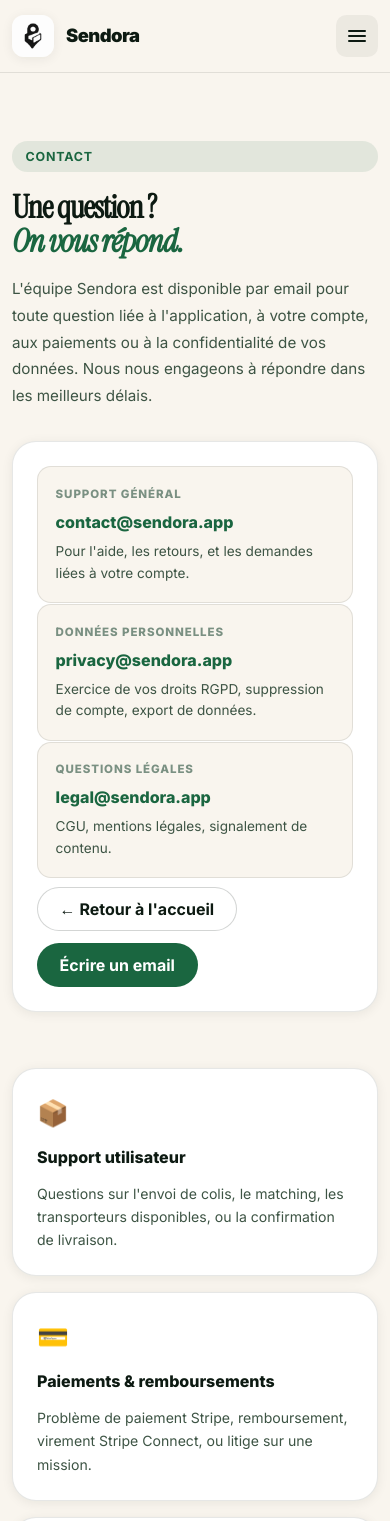
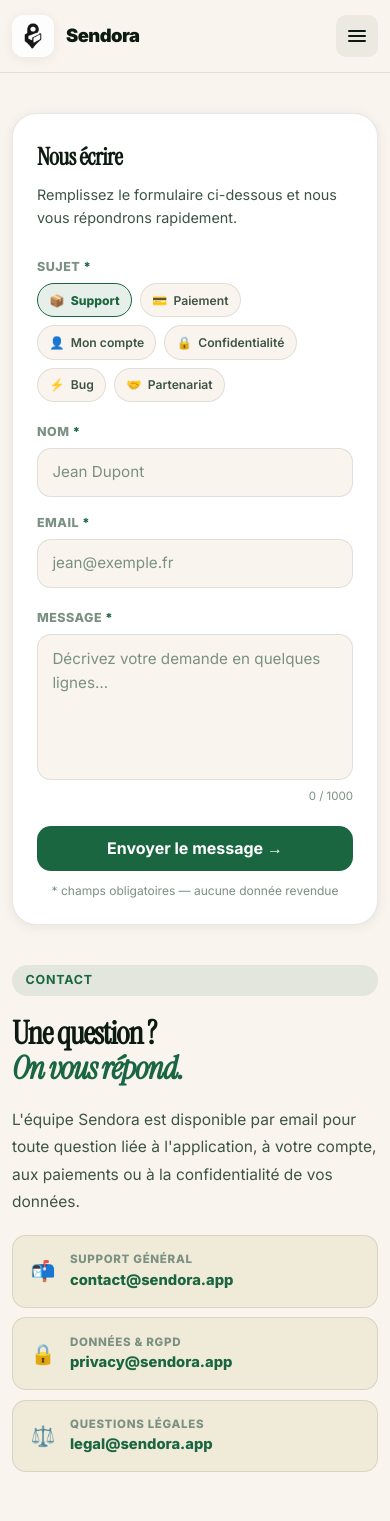
Before and after one commit to SDHCRRFR/sendora-app-web, a Vue app: page /contact in a window 390 px wide. Shown: the top 1521 px of the page. Built offline with nearby package versions, Linux system fonts and the light colour scheme; the HTML template or start-up script is replaced by a standard one.

Commit message:
add form

```diff
--- a/src/views/ContactView.vue
+++ b/src/views/ContactView.vue
@@ -3,47 +3,156 @@
 
     <section class="contact-hero">
       <div class="container contact-inner">
+
+        <!-- Intro -->
         <div class="contact-intro">
           <span class="chip">Contact</span>
-          <h1 class="page-title">Une question ?<br><em>On vous répond.</em></h1>
-          <p class="page-subtitle contact-lead">
+          <h1 class="contact-title">Une question ?<br><em>On vous répond.</em></h1>
+          <p class="contact-lead">
             L'équipe Sendora est disponible par email pour toute question liée à l'application,
             à votre compte, aux paiements ou à la confidentialité de vos données.
-            Nous nous engageons à répondre dans les meilleurs délais.
           </p>
+
+          <div class="contact-emails">
+            <a class="contact-email-row" href="mailto:contact@sendora.app">
+              <div class="cer-icon">📬</div>
+              <div>
+                <div class="cer-label">Support général</div>
+                <div class="cer-addr">contact@sendora.app</div>
+              </div>
+            </a>
+            <a class="contact-email-row" href="mailto:privacy@sendora.app">
+              <div class="cer-icon">🔒</div>
+              <div>
+                <div class="cer-label">Données & RGPD</div>
+                <div class="cer-addr">privacy@sendora.app</div>
+              </div>
+            </a>
+            <a class="contact-email-row" href="mailto:legal@sendora.app">
+              <div class="cer-icon">⚖️</div>
+              <div>
+                <div class="cer-label">Questions légales</div>
+                <div class="cer-addr">legal@sendora.app</div>
+              </div>
+            </a>
+          </div>
         </div>
 
-        <div class="surface contact-card">
-          <div class="contact-row">
-            <div class="cr-label">Support général</div>
-            <a class="cr-email" href="mailto:contact@sendora.app">contact@sendora.app</a>
-            <p class="cr-note">Pour l'aide, les retours, et les demandes liées à votre compte.</p>
+        <!-- Formulaire -->
+        <div class="surface form-card">
+
+          <!-- Succès -->
+          <div v-if="sent" class="form-success">
+            <div class="success-icon">✅</div>
+            <h2>Message envoyé !</h2>
+            <p>Merci de nous avoir contactés. Nous répondrons à <strong>{{ form.email }}</strong> dans les meilleurs délais.</p>
+            <button class="btn btn-primary" @click="reset">Envoyer un autre message</button>
           </div>
-          <div class="contact-row">
-            <div class="cr-label">Données personnelles</div>
-            <a class="cr-email" href="mailto:privacy@sendora.app">privacy@sendora.app</a>
-            <p class="cr-note">Exercice de vos droits RGPD, suppression de compte, export de données.</p>
-          </div>
-          <div class="contact-row">
-            <div class="cr-label">Questions légales</div>
-            <a class="cr-email" href="mailto:legal@sendora.app">legal@sendora.app</a>
-            <p class="cr-note">CGU, mentions légales, signalement de contenu.</p>
-          </div>
-          <div class="contact-actions">
-            <RouterLink to="/" class="btn btn-secondary">← Retour à l'accueil</RouterLink>
-            <a class="btn btn-primary" href="mailto:contact@sendora.app?subject=Contact%20Sendora">Écrire un email</a>
-          </div>
+
+          <!-- Formulaire actif -->
+          <template v-else>
+            <div class="form-header">
+              <h2>Nous écrire</h2>
+              <p>Remplissez le formulaire ci-dessous et nous vous répondrons rapidement.</p>
+            </div>
+
+            <div class="form-body">
+
+              <!-- Sujet -->
+              <div class="field">
+                <label class="field-label">Sujet <span class="req">*</span></label>
+                <div class="subject-tabs">
+                  <button
+                    v-for="s in subjects"
+                    :key="s.value"
+                    type="button"
+                    class="subject-tab"
+                    :class="{ active: form.subject === s.value }"
+                    @click="form.subject = s.value"
+                  >
+                    <span>{{ s.icon }}</span>
+                    {{ s.label }}
+                  </button>
+                </div>
+              </div>
+
+              <!-- Nom + Email -->
+              <div class="field-row">
+                <div class="field">
+                  <label class="field-label" for="f-name">Nom <span class="req">*</span></label>
+                  <input
+                    id="f-name" type="text" class="field-input"
+                    placeholder="Jean Dupont"
+                    v-model="form.name"
+                    :class="{ error: errors.name }"
+                    @blur="validate('name')"
+                  />
+                  <span v-if="errors.name" class="field-error">{{ errors.name }}</span>
+                </div>
+                <div class="field">
+                  <label class="field-label" for="f-email">Email <span class="req">*</span></label>
+                  <input
+                    id="f-email" type="email" class="field-input"
+                    placeholder="jean@exemple.fr"
+                    v-model="form.email"
+                    :class="{ error: errors.email }"
+                    @blur="validate('email')"
+                  />
+                  <span v-if="errors.email" class="field-error">{{ errors.email }}</span>
+                </div>
+              </div>
+
+              <!-- Message -->
+              <div class="field">
+                <label class="field-label" for="f-msg">Message <span class="req">*</span></label>
+                <textarea
+                  id="f-msg" class="field-input field-textarea"
+                  placeholder="Décrivez votre demande en quelques lignes…"
+                  rows="5"
+                  v-model="form.message"
+                  :class="{ error: errors.message }"
+                  @blur="validate('message')"
+                ></textarea>
+                <div class="field-footer">
+                  <span v-if="errors.message" class="field-error">{{ errors.message }}</span>
+                  <span class="char-count" :class="{ warn: form.message.length > 900 }">
+                    {{ form.message.length }} / 1000
+                  </span>
+                </div>
+              </div>
+
+              <!-- Partenariat optionnel -->
+              <div class="field" v-if="form.subject === 'partnership'">
+                <label class="field-label" for="f-company">Société / Organisation</label>
+                <input
+                  id="f-company" type="text" class="field-input"
+                  placeholder="Nom de votre entreprise"
+                  v-model="form.company"
+                />
+              </div>
+
+              <!-- Submit -->
+              <div class="form-actions">
+                <button
+                  type="button"
+                  class="btn btn-primary btn-submit"
+                  :disabled="submitting"
+                  @click="submit"
+                >
+                  <span v-if="submitting" class="spinner"></span>
+                  <span v-else>Envoyer le message →</span>
+                </button>
+                <p class="form-note">* champs obligatoires — aucune donnée revendue</p>
+              </div>
+
+              <div v-if="globalError" class="form-global-error">
+                {{ globalError }}
+              </div>
+
+            </div>
+          </template>
         </div>
-      </div>
-    </section>
 
-    <section class="contact-topics">
-      <div class="container contact-grid">
-        <article class="surface topic-panel" v-for="topic in topics" :key="topic.title">
-          <span class="topic-icon">{{ topic.icon }}</span>
-          <h2>{{ topic.title }}</h2>
-          <p>{{ topic.desc }}</p>
-        </article>
       </div>
     </section>
 
@@ -51,88 +160,257 @@
 </template>
 
 <script lang="ts" setup>
-const topics = [
-  {
-    icon: '📦',
-    title: 'Support utilisateur',
-    desc: 'Questions sur l\'envoi de colis, le matching, les transporteurs disponibles, ou la confirmation de livraison.',
-  },
-  {
-    icon: '💳',
-    title: 'Paiements & remboursements',
-    desc: 'Problème de paiement Stripe, remboursement, virement Stripe Connect, ou litige sur une mission.',
-  },
-  {
-    icon: '🔐',
-    title: 'Compte & identité',
-    desc: 'Connexion, vérification KYC, modification des informations personnelles, ou suppression de compte.',
-  },
-  {
-    icon: '🛡️',
-    title: 'Confidentialité & RGPD',
-    desc: 'Accès à vos données, droit à l\'oubli, portabilité, ou réclamation auprès de la CNIL.',
-  },
-  {
-    icon: '⚡',
-    title: 'Signaler un problème',
-    desc: 'Bug dans l\'application, comportement bloquant, ou incident à signaler à l\'équipe technique.',
-  },
-  {
-    icon: '🤝',
-    title: 'Partenariats',
-    desc: 'Intégration, presse, collaboration institutionnelle ou question business. On est à l\'écoute.',
-  },
+import { reactive, ref } from 'vue'
+
+/* ── Sujets ── */
+const subjects = [
+  { value: 'support',     icon: '📦', label: 'Support' },
+  { value: 'payment',     icon: '💳', label: 'Paiement' },
+  { value: 'account',     icon: '👤', label: 'Mon compte' },
+  { value: 'privacy',     icon: '🔒', label: 'Confidentialité' },
+  { value: 'bug',         icon: '⚡', label: 'Bug' },
+  { value: 'partnership', icon: '🤝', label: 'Partenariat' },
 ]
+
+/* ── State ── */
+const form = reactive({
+  subject: 'support',
+  name: '',
+  email: '',
+  message: '',
+  company: '',
+})
+
+const errors    = reactive({ name: '', email: '', message: '' })
+const submitting = ref(false)
+const sent       = ref(false)
+const globalError = ref('')
+
+/* ── Validation ── */
+function validate(field: 'name' | 'email' | 'message') {
+  if (field === 'name') {
+    errors.name = form.name.trim().length < 2 ? 'Merci de renseigner votre nom.' : ''
+  }
+  if (field === 'email') {
+    const ok = /^[^\s@]+@[^\s@]+\.[^\s@]+$/.test(form.email)
+    errors.email = !ok ? 'Adresse email invalide.' : ''
+  }
+  if (field === 'message') {
+    const l = form.message.trim().length
+    if (l < 10)   errors.message = 'Votre message est trop court (min. 10 caractères).'
+    else if (l > 1000) errors.message = 'Message trop long (max. 1000 caractères).'
+    else               errors.message = ''
+  }
+}
+
+function validateAll() {
+  validate('name'); validate('email'); validate('message')
+  return !errors.name && !errors.email && !errors.message
+}
+
+/* ── Submit — mailto fallback simple ── */
+async function submit() {
+  globalError.value = ''
+  if (!validateAll()) return
+
+  submitting.value = true
+  // Simulate a brief loading then open mailto (backend à brancher plus tard)
+  await new Promise(r => setTimeout(r, 800))
+
+  const subjectLabel = subjects.find(s => s.value === form.subject)?.label ?? form.subject
+  const body = [
+    `Nom : ${form.name}`,
+    form.company ? `Société : ${form.company}` : '',
+    `Sujet : ${subjectLabel}`,
+    '',
+    form.message,
+  ].filter(Boolean).join('\n')
+
+  const mailto = `mailto:contact@sendora.app?subject=${encodeURIComponent('[Sendora] ' + subjectLabel)}&body=${encodeURIComponent(body)}`
+  window.location.href = mailto
+
+  submitting.value = false
+  sent.value = true
+}
+
+function reset() {
+  form.subject = 'support'
+  form.name = ''
+  form.email = ''
+  form.message = ''
+  form.company = ''
+  errors.name = ''
+  errors.email = ''
+  errors.message = ''
+  sent.value = false
+}
 </script>
 
 <style scoped>
-.contact-page   { padding: 2rem 0 5rem; }
-.contact-hero   { padding: 1.5rem 0 2.5rem; }
-.contact-inner  {
-  display: grid; grid-template-columns: 1fr 420px;
-  gap: 2rem; align-items: start;
-}
-.contact-intro  { display: grid; gap: 1.1rem; align-content: start; padding-top: .75rem; }
-.contact-intro .page-title { font-family: var(--font-display); letter-spacing: -.03em; }
-.contact-intro .page-title em { font-style: italic; color: var(--verdant); }
-.contact-lead   { font-size: .95rem; }
+.contact-page { padding: 2.5rem 0 5rem; }
 
-.contact-card { padding: 1.5rem; display: grid; gap: 1px; overflow: hidden; }
-.contact-row {
-  padding: 1.1rem;
-  background: var(--cream); border-radius: var(--radius);
-  border: 1px solid var(--border);
-}
-.cr-label {
-  font-size: .72rem; font-weight: 800; letter-spacing: .08em;
-  text-transform: uppercase; color: var(--text-muted); margin-bottom: .4rem;
-}
-.cr-email {
-  display: inline-block; font-size: 1rem; font-weight: 800;
-  color: var(--verdant); margin-bottom: .35rem;
-}
-.cr-note { font-size: .85rem; color: var(--text-secondary); line-height: 1.6; margin: 0; }
-.contact-actions {
-  display: flex; gap: .75rem; flex-wrap: wrap;
-  padding-top: .5rem;
+/* ── Layout ── */
+.contact-inner {
+  display: grid;
+  grid-template-columns: 1fr 520px;
+  gap: clamp(2rem, 4vw, 4rem);
+  align-items: start;
 }
 
-.contact-topics { padding-top: 1rem; }
-.contact-grid {
-  display: grid;
-  grid-template-columns: repeat(3, 1fr);
-  gap: 1rem;
+/* ── Intro ── */
+.contact-intro { display: flex; flex-direction: column; gap: 1.25rem; padding-top: .5rem; }
+.contact-title {
+  font-family: var(--font-display);
+  font-size: clamp(2rem, 4vw, 2.9rem);
+  line-height: 1.1; letter-spacing: -.03em;
+  color: var(--ink); margin: 0;
 }
-.topic-panel { padding: 1.5rem; display: grid; gap: .7rem; }
-.topic-icon  { font-size: 1.6rem; }
-.topic-panel h2 { margin: 0; font-size: 1rem; font-weight: 800; }
-.topic-panel p  { margin: 0; font-size: .88rem; color: var(--text-secondary); line-height: 1.65; }
+.contact-title em { font-style: italic; color: var(--verdant); }
+.contact-lead {
+  font-size: .97rem; color: var(--text-secondary); line-height: 1.75; margin: 0;
+}
 
-@media (max-width: 900px) {
+/* Email rows */
+.contact-emails { display: flex; flex-direction: column; gap: .6rem; }
+.contact-email-row {
+  display: flex; align-items: center; gap: .9rem;
+  padding: .9rem 1.1rem;
+  background: var(--cream-deep); border: 1px solid var(--border);
+  border-radius: var(--radius);
+  transition: border-color var(--transition), box-shadow var(--transition);
+}
+.contact-email-row:hover {
+  border-color: rgba(26,102,64,.3); box-shadow: var(--shadow-sm);
+}
+.cer-icon  { font-size: 1.25rem; flex-shrink: 0; }
+.cer-label { font-size: .72rem; font-weight: 800; letter-spacing: .06em; text-transform: uppercase; color: var(--text-muted); }
+.cer-addr  { font-size: .92rem; font-weight: 800; color: var(--verdant); }
+
+/* ── Form card ── */
+.form-card { padding: clamp(1.5rem, 3vw, 2rem); }
+
+.form-header { margin-bottom: 1.75rem; }
+.form-header h2 {
+  font-family: var(--font-display);
+  font-size: 1.5rem; letter-spacing: -.02em;
+  color: var(--ink); margin: 0 0 .4rem;
+}
+.form-header p { font-size: .9rem; color: var(--text-secondary); margin: 0; }
+
+.form-body { display: flex; flex-direction: column; gap: 1.25rem; }
+
+/* ── Fields ── */
+.field { display: flex; flex-direction: column; gap: .4rem; }
+.field-row { display: grid; grid-template-columns: 1fr 1fr; gap: 1rem; }
+
+.field-label {
+  font-size: .78rem; font-weight: 800; letter-spacing: .04em;
+  text-transform: uppercase; color: var(--text-muted);
+}
+.req { color: var(--verdant); }
+
+.field-input {
+  width: 100%; padding: .7rem .9rem;
+  border: 1.5px solid var(--border);
+  border-radius: var(--radius);
+  background: var(--cream);
+  font-size: .95rem; color: var(--ink);
+  transition: border-color var(--transition), box-shadow var(--transition);
+  outline: none;
+  resize: none;
+}
+.field-input::placeholder { color: var(--text-muted); }
+.field-input:focus {
+  border-color: var(--verdant);
+  box-shadow: 0 0 0 3px rgba(26,102,64,.12);
+}
+.field-input.error {
+  border-color: #d94f4f;
+  box-shadow: 0 0 0 3px rgba(217,79,79,.1);
+}
+.field-textarea { min-height: 120px; }
+
+.field-footer {
+  display: flex; justify-content: space-between; align-items: flex-start;
+  min-height: 1.2rem;
+}
+.field-error {
+  font-size: .78rem; color: #d94f4f; font-weight: 600;
+}
+.char-count {
+  font-size: .72rem; color: var(--text-muted); margin-left: auto;
+}
+.char-count.warn { color: #d94f4f; font-weight: 700; }
+
+/* ── Subject tabs ── */
+.subject-tabs {
+  display: flex; flex-wrap: wrap; gap: .5rem;
+}
+.subject-tab {
+  display: inline-flex; align-items: center; gap: .4rem;
+  padding: .45rem .85rem;
+  border: 1.5px solid var(--border); border-radius: var(--radius-xl);
+  background: var(--cream); color: var(--text-secondary);
+  font-size: .82rem; font-weight: 600; cursor: pointer;
+  transition: border-color var(--transition), background var(--transition), color var(--transition);
+}
+.subject-tab:hover {
+  border-color: rgba(26,102,64,.3); color: var(--verdant);
+}
+.subject-tab.active {
+  background: rgba(26,102,64,.1);
+  border-color: var(--verdant);
+  color: var(--verdant);
+  font-weight: 800;
+}
+
+/* ── Actions ── */
+.form-actions { display: flex; flex-direction: column; gap: .6rem; }
+.btn-submit {
+  width: 100%; justify-content: center;
+  padding: .85rem; font-size: 1rem;
+  border-radius: var(--radius);
+  transition: background var(--transition), transform var(--transition), opacity var(--transition);
+}
+.btn-submit:disabled { opacity: .6; cursor: not-allowed; transform: none !important; }
+.form-note { font-size: .75rem; color: var(--text-muted); text-align: center; margin: 0; }
+
+.spinner {
+  display: inline-block;
+  width: 16px; height: 16px;
+  border: 2px solid rgba(255,255,255,.4);
+  border-top-color: white;
+  border-radius: 50%;
+  animation: spin .7s linear infinite;
+}
+@keyframes spin { to { transform: rotate(360deg); } }
+
+.form-global-error {
+  padding: .75rem 1rem;
+  background: rgba(217,79,79,.08); border: 1px solid rgba(217,79,79,.2);
+  border-radius: var(--radius); color: #d94f4f;
+  font-size: .88rem; font-weight: 600;
+}
+
+/* ── Success state ── */
+.form-success {
+  display: flex; flex-direction: column; align-items: center;
+  gap: 1rem; text-align: center; padding: 2rem 1rem;
+}
+.success-icon { font-size: 3rem; }
+.form-success h2 {
+  font-family: var(--font-display);
+  font-size: 1.5rem; color: var(--ink); margin: 0;
+}
+.form-success p { color: var(--text-secondary); line-height: 1.7; margin: 0; }
+
+/* ── Responsive ── */
+@media (max-width: 960px) {
   .contact-inner { grid-template-columns: 1fr; }
-  .contact-grid  { grid-template-columns: repeat(2, 1fr); }
+  .form-card { order: -1; }
 }
-@media (max-width: 560px) {
-  .contact-grid  { grid-template-columns: 1fr; }
+@media (max-width: 540px) {
+  .field-row { grid-template-columns: 1fr; }
+  .subject-tabs .subject-tab { font-size: .76rem; padding: .4rem .7rem; }
 }
 </style>
```
